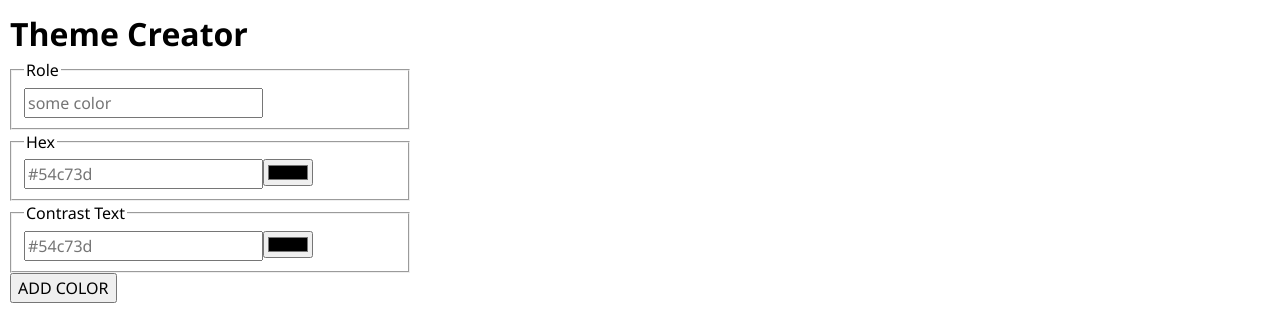
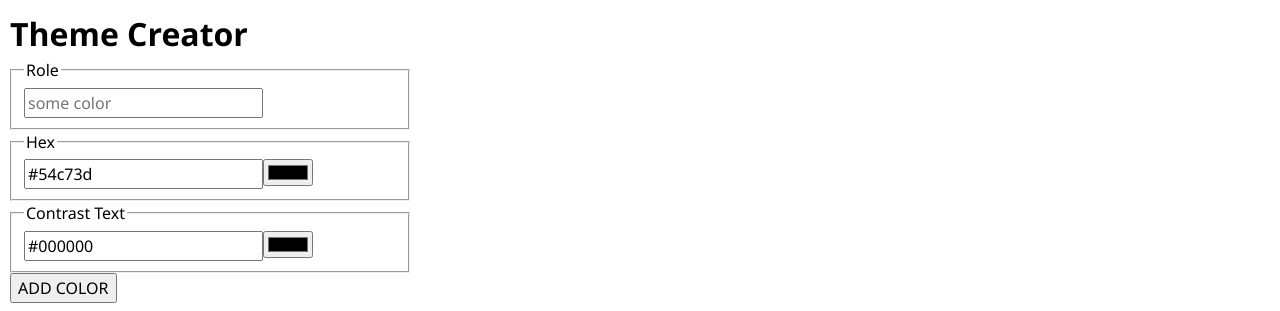
Before and after one commit to StephMode/iro, a React (Vite) app: page / in a window 1280 px wide. Shown: the top 311 px of the page. Built offline with nearby package versions, Linux system fonts and the light colour scheme.

Commit message:
Fixes on the Components holding form elements to meet requirements

```diff
--- a/src/Components/ColorInput/ColorInput.jsx
+++ b/src/Components/ColorInput/ColorInput.jsx
@@ -3,8 +3,8 @@ import { useState } from "react";
 
 export default function ColorInput() {
   // implement state to give both input fields of respective group same value
-  const [hexValue, setHexValue] = useState("");
-  const [contrastColorValue, setContrastColorValue] = useState("");
+  const [hexValue, setHexValue] = useState("#54c73d");
+  const [contrastColorValue, setContrastColorValue] = useState("#000000");
   //   const contrastValue = "#000000"; // for testing purposes of 1st iteration
 
   // implement input handler to give both input fields of respective group same value after input
@@ -31,6 +31,7 @@ export default function ColorInput() {
         ></input>
         <input
           id="color-hex--input"
+          //   name="hex"
           type="color"
           onChange={handleHexChange}
         ></input>
@@ -48,7 +49,8 @@ export default function ColorInput() {
           onChange={handleContrastColorChange}
         ></input>
         <input
-          name="color-contrast-text--input"
+          id="color-contrast-text--input"
+          //   name="contrastText"
           type="color"
           value={contrastColorValue}
           onChange={handleContrastColorChange}
```
Also changed, not shown: src/App.jsx (+11 -0 lines).
